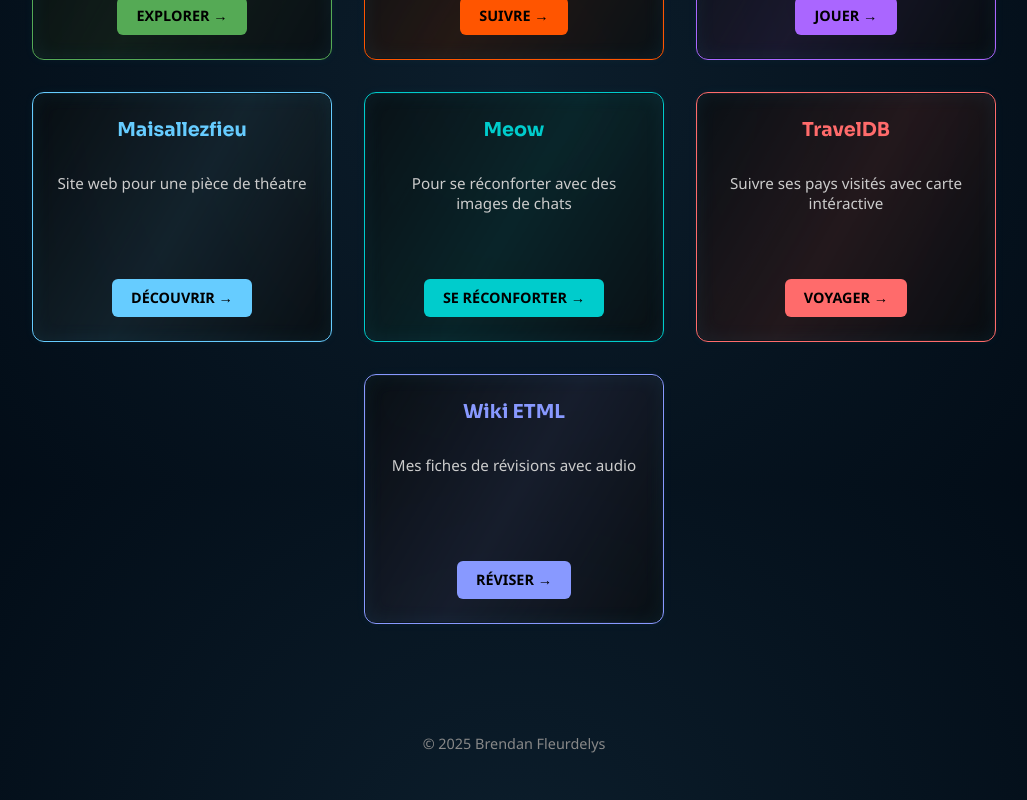
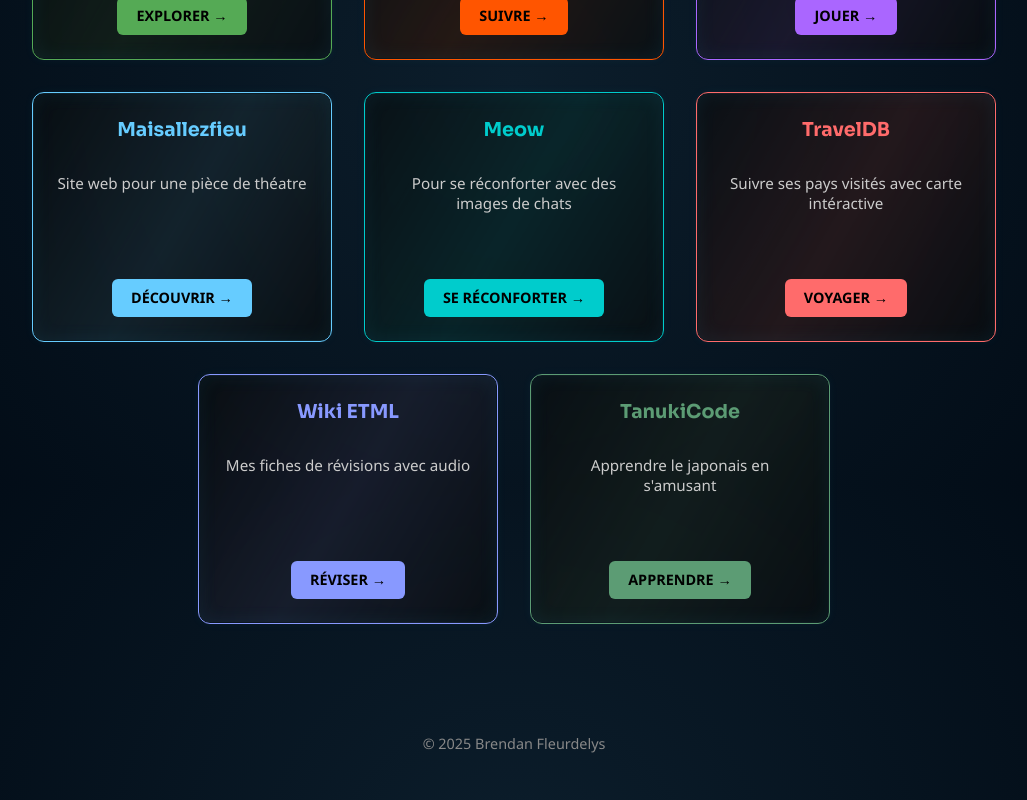
Before and after one commit to Fbrend23/Portail, a Vue app: page / in a window 1280 px wide. Shown: the part 1115-1915 px from the top of the page, without its empty margins (126-1153 px from the left). Built offline with nearby package versions, Linux system fonts and the light colour scheme; what @tsparticles/vue3 would draw is missing.

Commit message:
feat: add TanukiCode project card

```diff
--- a/src/App.vue
+++ b/src/App.vue
@@ -73,6 +73,15 @@ const projects = ref([
     theme: 'dream',
     image: '/assets/cartes/s-wiki.png',
     btnText: 'RÉVISER →'
+  },
+  {
+    id: 's-tanuki',
+    title: 'TanukiCode',
+    description: 'Apprendre le japonais en s\'amusant',
+    link: 'https://tanukicode.brendanfleurdelys.ch/',
+    theme: 'tanuki',
+    image: '/assets/cartes/s-tanukicode.png',
+    btnText: 'APPRENDRE →'
   }
 ])
 const isLoaded = ref(false)
--- a/src/assets/main.css
+++ b/src/assets/main.css
@@ -80,6 +80,12 @@ h6 {
   --accent-shadow-hover: rgba(0, 204, 204, 0.6);
 }
 
+[data-theme='tanuki'] {
+  --accent: #5c9c74;
+  --accent-shadow: rgba(92, 156, 116, 0.4);
+  --accent-shadow-hover: rgba(92, 156, 116, 0.6);
+}
+
 [data-theme='flare'] {
   --accent: #ff5500;
   --accent-shadow: rgba(255, 85, 0, 0.4);
```
Also changed, not shown: public/assets/cartes/s-tanukicode.png (added).
